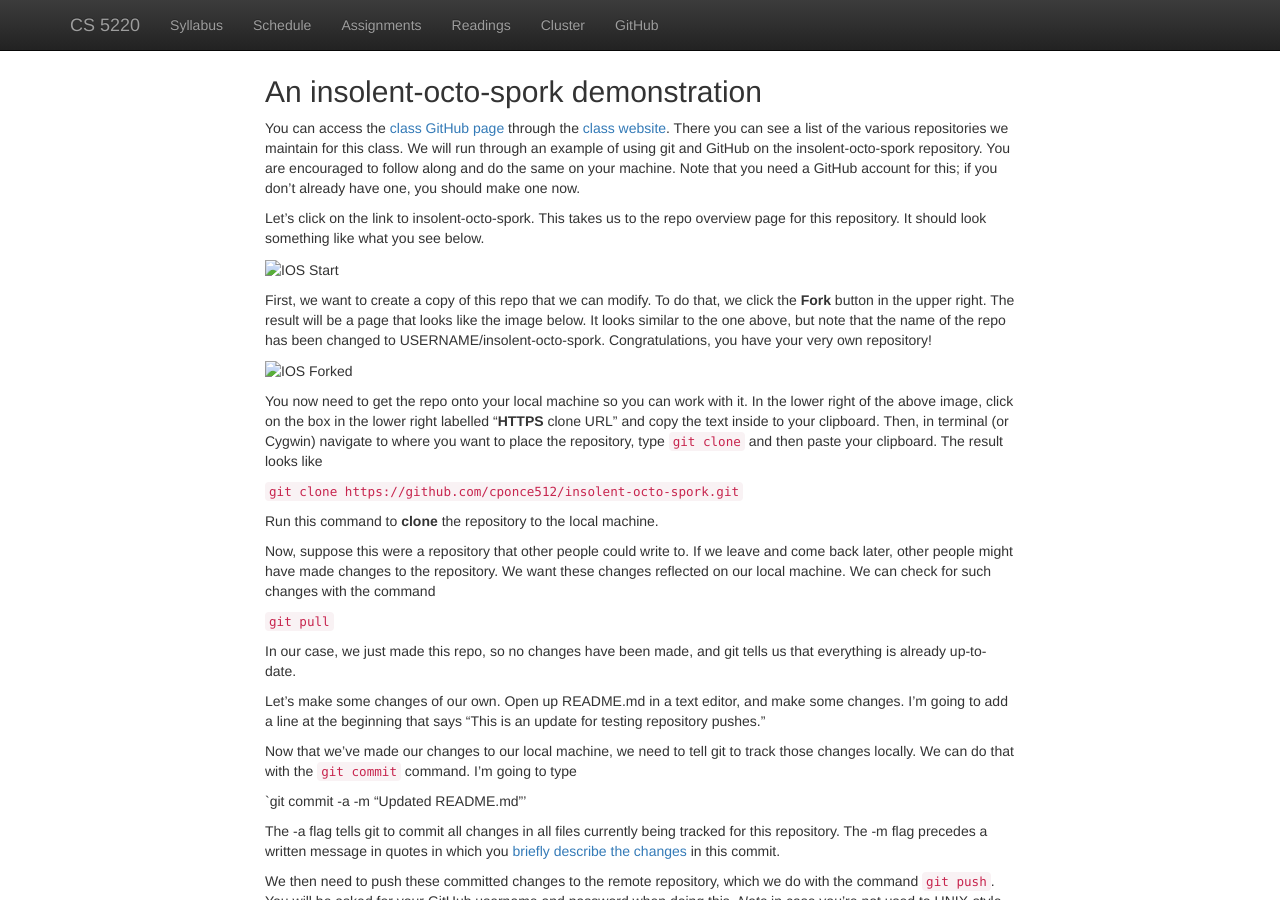
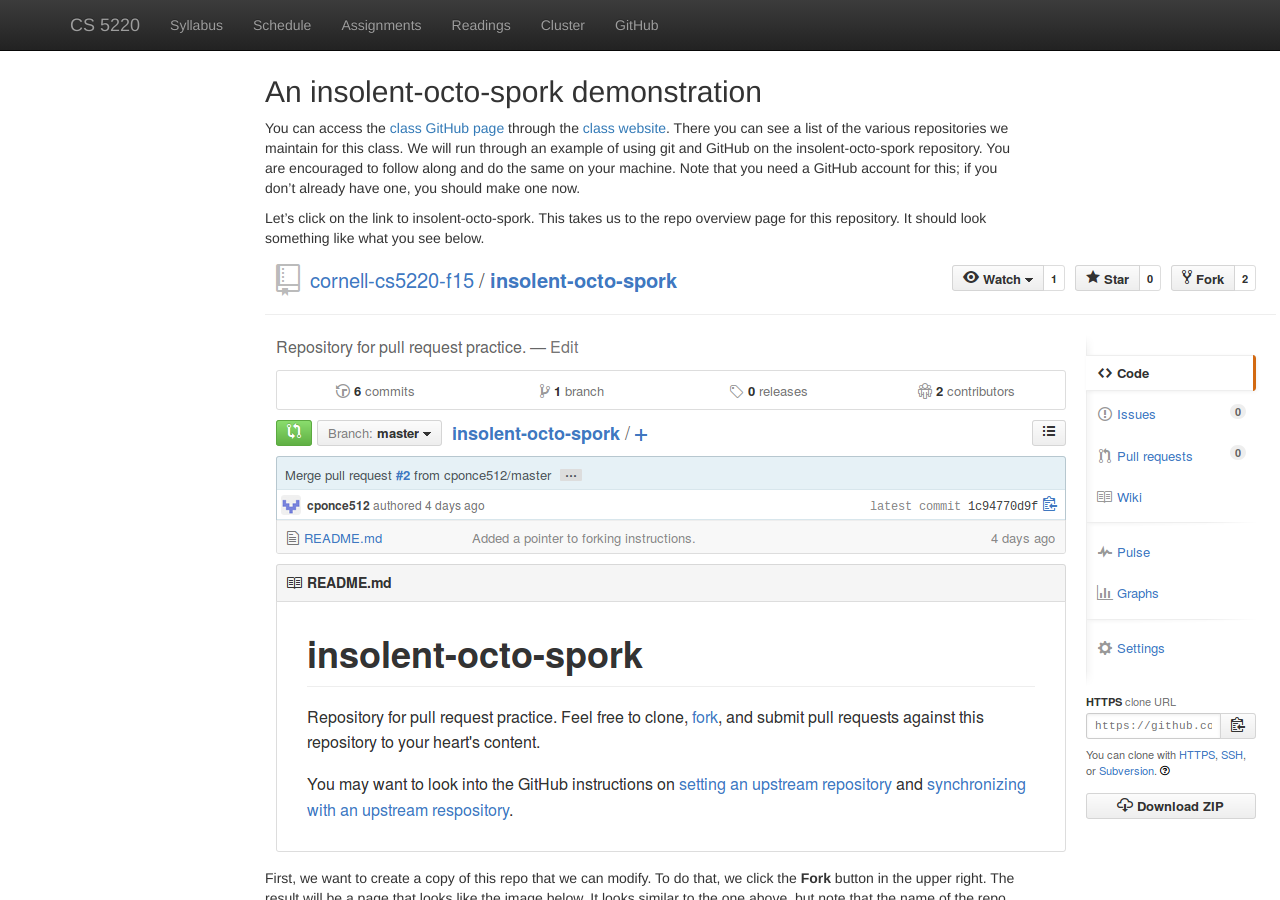
Before and after one commit to cornell-cs5220-f15/cornell-cs5220-f15.github.io, a Jekyll site: the page built from _posts/2015-08-31-git.md, in a window 1280 px wide and 900 px high, scrolled down 1000 px. Built offline with Jekyll 4.4.1, drawn with Linux system fonts in a browser that asks for light colours; nearby versions of some CDN libraries.

Commit message:
Fixed image links under post.

```diff
--- a/_posts/2015-08-31-git.md
+++ b/_posts/2015-08-31-git.md
@@ -82,7 +82,7 @@
 overview page for this repository. It should look something like what you see
 below.
 
-![IOS Start](./images/ios_start.png)
+![IOS Start](/img/ios_start.png)
 
 First, we want to create a copy of this repo that we can modify. To do that, we
 click the **Fork** button in the upper right. The result will be a page that
@@ -91,7 +91,7 @@
 USERNAME/insolent-octo-spork. Congratulations, you have your very own
 repository!
 
-![IOS Forked](./images/ios_forked.png)
+![IOS Forked](/img/ios_forked.png)
 
 You now need to get the repo onto your local machine so you can work with it. In
 the lower right of the above image, click on the box in the lower right labelled
@@ -135,7 +135,7 @@
 
 Once this is done, you can see the changes on GitHub.
 
-![IOS Updated](./images/ios_updated.png)
+![IOS Updated](/img/ios_updated.png)
 
 There is a message onscreen with the commit message you typed earlier. You can
 also see the change reflected in the preview of README.md shown in your browser.
@@ -154,7 +154,7 @@
 
 The new file can now be seen in the repository.
 
-![IOS New File](./images/ios_newfile.png)
+![IOS New File](/img/ios_newfile.png)
 
 Now that we've made some changes, suppose we want to see our changes reflected
 in the upstream insolent-octo-spork repo from which we forked. We do this by
```
Also changed, not shown: img/ios_forked.png (renamed from _posts/images/ios_forked.png), img/ios_newfile.png (renamed from _posts/images/ios_newfile.png), img/ios_start.png (renamed from _posts/images/ios_start.png), img/ios_updated.png (renamed from _posts/images/ios_updated.png).
